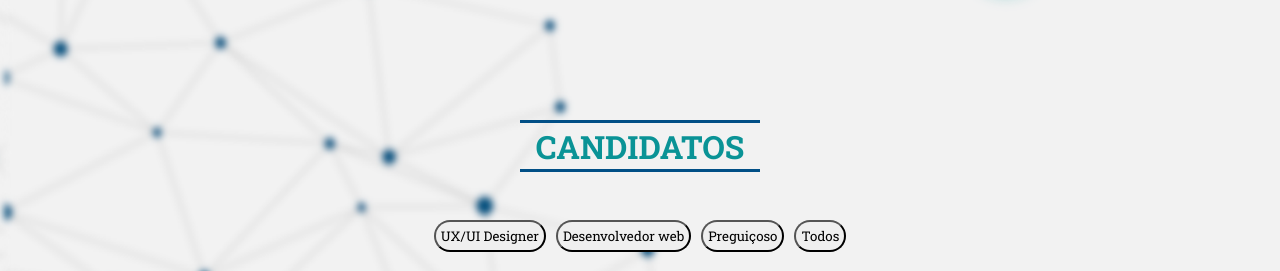
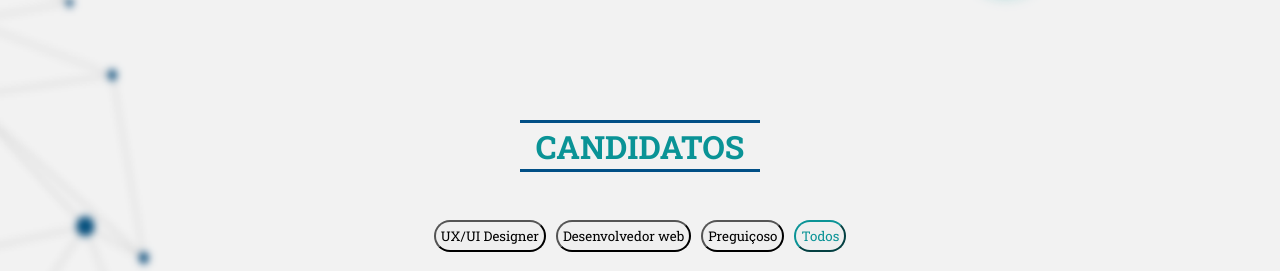
Before and after one commit to TECHTUAIS/TECHTUAIS, a website: page index.html in a window 1280 px wide. Shown: the part 1304-1575 px from the top of the page. Drawn offline with nearby package versions, Linux system fonts and the light colour scheme; animation ran at ten frames a second.

Commit message:
corrigindo bug

```diff
--- a/index.html
+++ b/index.html
@@ -83,7 +83,7 @@
         <button type="button" class="botao" id="filterDesign" >UX/UI Designer</button>
         <button type="button" class="botao" id="filterDesenvolvedor" >Desenvolvedor web</button>
         <button type="button" class="botao"  id="filterPreguisoso" >Preguiçoso</button>
-        <button type="button" class="botao"  id="notfilter selectedButton" >Todos</button>
+        <button type="button" class="botao selectedButton"  id="notfilter" >Todos</button>
       </div>
 
       <div id="render_html_users"  data-anime='up' class="candidatos__container">
```
